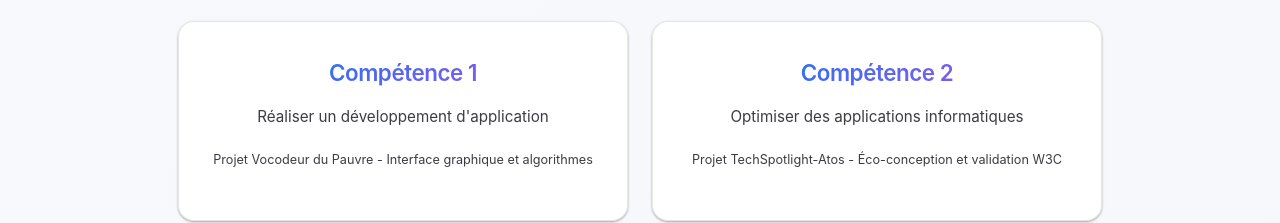
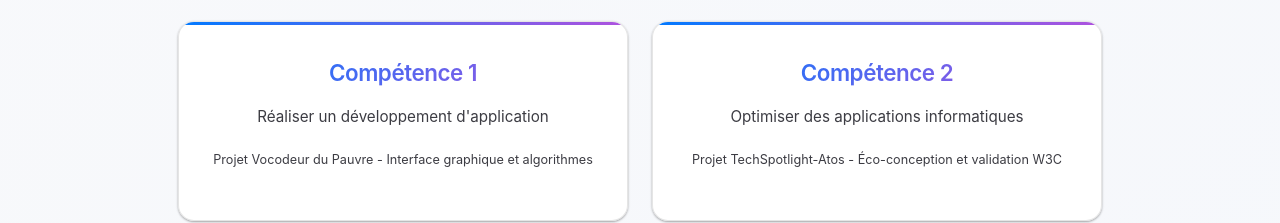
Before and after one commit to LAFAYMehdi/Portfolio, a plain HTML site: page index.html in a window 1280 px wide. Shown: the part 584-807 px from the top of the page. Drawn offline with Linux system fonts and the light colour scheme.

Commit message:
Fix ::beforebar

```diff
--- a/index.html
+++ b/index.html
@@ -224,6 +224,7 @@
             right: 0;
             height: 3px;
             background: linear-gradient(90deg, var(--macos-blue), var(--macos-purple), var(--macos-pink), var(--macos-orange));
+            border-radius: var(--border-radius-xl) var(--border-radius-xl) 0 0;
         }
 
         .hero h1 {
@@ -398,6 +399,8 @@
             max-width: 450px;
             flex: 1;
             box-shadow: var(--macos-shadow);
+            position: relative;
+            overflow: hidden;
         }
 
         .nav-card::before {
@@ -408,6 +411,7 @@
             right: 0;
             height: 3px;
             background: linear-gradient(135deg, var(--macos-blue), var(--macos-purple));
+            border-radius: var(--border-radius-lg) var(--border-radius-lg) 0 0;
         }
 
         .nav-card:hover {
```
